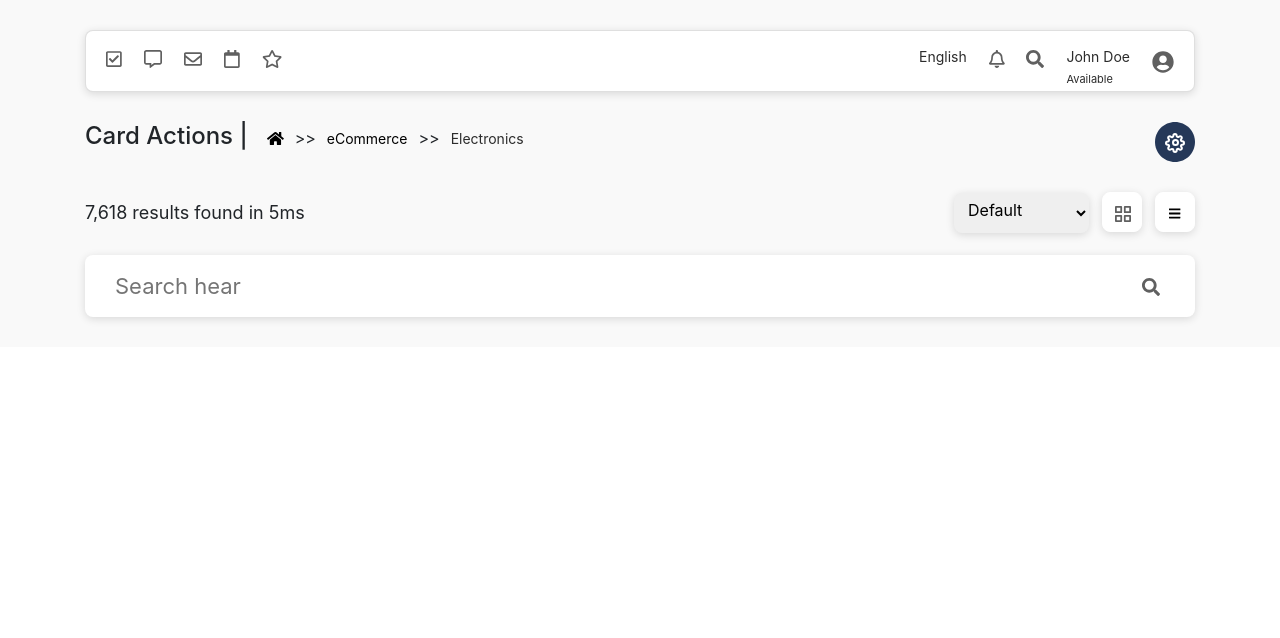
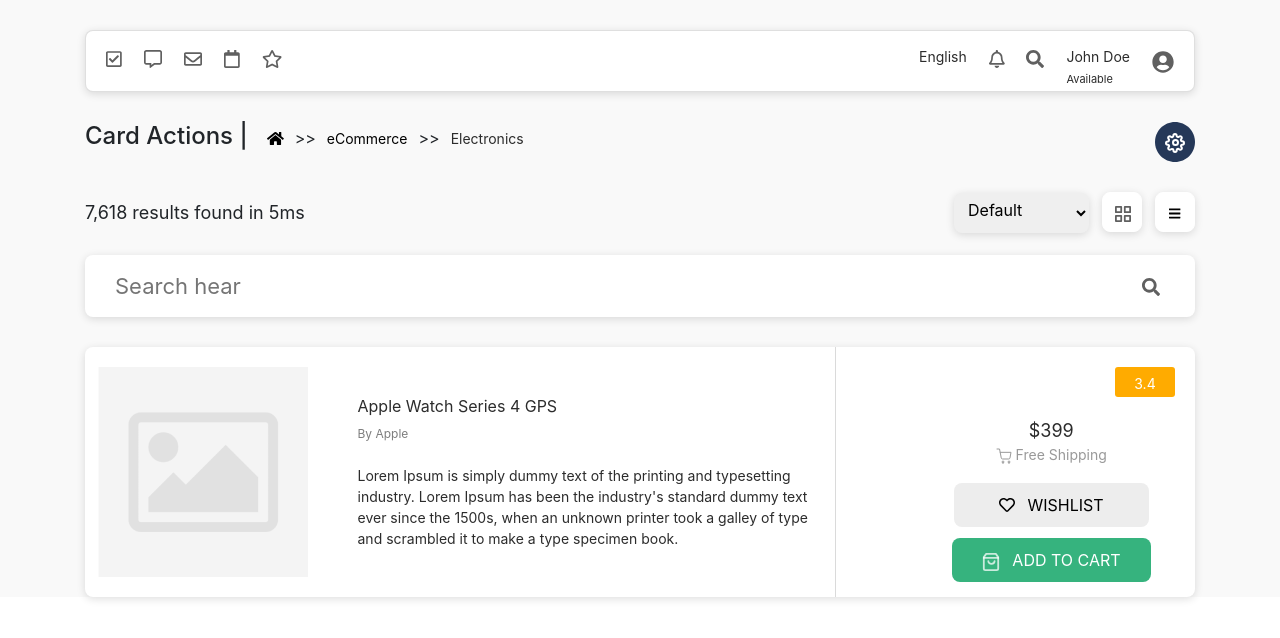
Before and after one commit to guiamado/front-end-layout, a React (Create React App) app in the folder frontend/: page / in a window 1280 px wide. Shown: the top 638 px of the page. Built offline with nearby package versions, Linux system fonts and the light colour scheme.

Commit message:
[ADD] Adicionando componente de Produto

```diff
--- /dev/null
+++ b/frontend/src/assets/images/icons/ShoppingBag.tsx
@@ -0,0 +1,39 @@
+import React, { CSSProperties } from 'react';
+
+type Props = {
+  style?: CSSProperties;
+  fill?: string;
+  width?: string | number;
+  className?: string;
+  viewBox?: string;
+};
+
+const SVG: React.FC<Props> = ({
+  style = {},
+  fill = 'none',
+  width = '18',
+//   width = '100%',
+  className = '',
+  viewBox = '0 0 18 20',
+}) => (
+  <svg
+    fill={fill}
+    width={width}
+    style={style}
+    height={width}
+    viewBox={viewBox}
+    xmlns="http://www.w3.org/2000/svg"
+    className={`svg-icon ${className || ''}`}
+    xmlnsXlink="http://www.w3.org/1999/xlink"
+  >
+    <g id="Camada_2" data-name="Camada 2">
+      <g id="Layer_2" data-name="Layer 2">
+        <path opacity="0.737212" fillRule="evenodd" clipRule="evenodd" d="M3.66667 1L1 4.6V17.2C1 18.1941 1.79594 19 2.77778 19H15.2222C16.2041 19 17 18.1941 17 17.2V4.6L14.3333 1H3.66667Z" stroke="white" strokeWidth="2" strokeLinecap="round" strokeLinejoin="round"/>
+        <path opacity="0.737212" d="M1 5.5H17" stroke="white" strokeWidth="2" strokeLinecap="round" strokeLinejoin="round"/>
+        <path opacity="0.737212" d="M13 9C13 10.6569 11.433 12 9.5 12C7.567 12 6 10.6569 6 9" stroke="white" strokeWidth="2" strokeLinecap="round" strokeLinejoin="round"/>
+      </g>
+    </g>
+  </svg>
+);
+
+export default SVG;
--- /dev/null
+++ b/frontend/src/assets/images/icons/ShoppingCart.tsx
@@ -0,0 +1,39 @@
+import React, { CSSProperties } from 'react';
+
+type Props = {
+  style?: CSSProperties;
+  fill?: string;
+  width?: string | number;
+  className?: string;
+  viewBox?: string;
+};
+
+const SVG: React.FC<Props> = ({
+  style = {},
+  fill = 'none',
+  width = '16',
+//   width = '100%',
+  className = '',
+  viewBox = '0 0 16 16',
+}) => (
+  <svg
+    fill={fill}
+    width={width}
+    style={style}
+    height={width}
+    viewBox={viewBox}
+    xmlns="http://www.w3.org/2000/svg"
+    className={`svg-icon ${className || ''}`}
+    xmlnsXlink="http://www.w3.org/1999/xlink"
+  >
+    <g id="Camada_2" data-name="Camada 2">
+      <g id="Layer_2" data-name="Layer 2">
+        <path fillRule="evenodd" clipRule="evenodd" d="M7 15C7.55228 15 8 14.5523 8 14C8 13.4477 7.55228 13 7 13C6.44772 13 6 13.4477 6 14C6 14.5523 6.44772 15 7 15Z" stroke="#999999" strokeLinecap="round" strokeLinejoin="round"/>
+        <path fillRule="evenodd" clipRule="evenodd" d="M13 15C13.5523 15 14 14.5523 14 14C14 13.4477 13.5523 13 13 13C12.4477 13 12 13.4477 12 14C12 14.5523 12.4477 15 13 15Z" stroke="#999999" strokeLinecap="round" strokeLinejoin="round"/>
+        <path d="M1 1H3.54545L5.25091 9.92645C5.37101 10.5599 5.90724 11.0121 6.52364 10.9998H12.7091C13.3255 11.0121 13.8617 10.5599 13.9818 9.92645L15 4.33325H4.18182" stroke="#999999" strokeLinecap="round" strokeLinejoin="round"/>
+      </g>
+    </g>
+  </svg>
+);
+
+export default SVG;
--- a/frontend/src/assets/scss/helpers/variables.scss
+++ b/frontend/src/assets/scss/helpers/variables.scss
@@ -1,3 +1,6 @@
 $corBlue600: #0052cc !default;
 $corRed500:#FF000A !default;
 $corDark900: #091e42 !default;
+$corLight0: #FFFFFF !default;
+$corYellow500: #FFAB00 !default;
+$corGreen500: #36B37E !default;
--- a/frontend/src/assets/scss/products-list/products-list.scss
+++ b/frontend/src/assets/scss/products-list/products-list.scss
@@ -1,4 +1,9 @@
 #ProductsList {
+    .results {
+        @media (max-width: 769px) {
+            text-align: center;
+        }
+    }
     .btnProduct  {
         height: 40px;
         width: 40px;
@@ -34,6 +39,9 @@
 
     .productActions {
         text-align: right;
+        @media (max-width: 769px) {
+            text-align: center;
+        }
     }
 
     .prependIcon {
@@ -59,4 +67,117 @@
             box-shadow: 0px 2px 8px rgba(0, 0, 0, 0.135216);
         }
     }
+    .product {
+        border: unset;
+        box-shadow: 0px 2px 8px rgba(0, 0, 0, 0.135216);
+        border-radius: 8px;
+        .card-body {
+            padding: 0 20px 0 10px;
+            img {
+                padding: 20px 0;
+            }
+        }
+    }
+
+    .product-image {
+        @media (max-width: 769px) {
+            text-align: center;
+        }
+    }
+
+    .verticalDivider {
+        position: absolute;
+        // margin: 0px 5px 0px 5px;
+        border-left: 1px solid #DADADA;
+        height: 100%;
+    }
+    .product-text {
+        align-self: center;
+        padding: 20px 0;
+        color: #2C2C2C;
+        @media (max-width: 769px) {
+            text-align: center;
+            padding: 0 10px;
+        }
+        .product-title {
+            font-size: 16px;
+            margin-bottom: 7px;
+        }
+        .product-category {
+            color: #7E7E7E;
+            font-size: 12px;
+            margin-bottom: 22px;
+        }
+        .product-desc {
+            font-size: 14px;
+        }
+    }
+
+    .product-rating {
+        text-align: -webkit-right;
+        .card {
+            margin: 20px 0;
+            font-size: 14px;
+            width: 60px;
+            height: 30px;
+            background-color: $corYellow500;
+            border-radius: 3px;
+            border: unset;
+            .card-body {
+                color: $corLight0;
+                text-align: center;
+                padding: 6px 10px;
+            }
+        }
+    }
+
+    .product-price {
+        color: #2C2C2C;
+        font-size: 18px;
+        text-align: center;
+    }
+
+    .product-shipping {
+        color: #999999;
+        font-size: 14px;
+        text-align: center;
+        margin-bottom: 18px;
+    }
+
+    .btnWishlist {
+        text-align: center;
+        margin-bottom: 11px;
+        .btn {
+            padding: 10px 45px;
+            border: unset;
+            background: #EDEDED;
+            border-radius: 8px;
+            color: #000000;
+            &:hover {
+                opacity: 0.8;
+                background: $corRed500 !important;
+                color: $corLight0 !important;
+                path {
+                    color: $corLight0 !important;
+                }
+            }
+        }
+    }
+
+    .btnCart {
+        text-align: center;
+        .btn {
+            padding: 10px 30px;
+            border: unset;
+            background: $corGreen500;
+            border-radius: 8px;
+            color: $corLight0;
+            path {
+                color: $corLight0 !important;
+            }
+            &:hover {
+                opacity: 0.8;
+            }
+        }
+    }
 }
--- /dev/null
+++ b/frontend/src/components/products-list/Product.tsx
@@ -0,0 +1,75 @@
+import React, { useState } from 'react';
+import { Row, Col, Button, Card } from 'react-bootstrap';
+import { FontAwesomeIcon } from "@fortawesome/react-fontawesome";
+import { faStar, faHeart } from "@fortawesome/free-regular-svg-icons";
+import { faHeart as faHeartSolid } from "@fortawesome/free-solid-svg-icons";
+import ShoppingCart from 'assets/images/icons/ShoppingCart';
+import ShoppingBag from 'assets/images/icons/ShoppingBag';
+import ImageNotFound from 'assets/images/image-not-found.png';
+
+const Home: React.FC = () => {
+    const [isWishlist, setIsWishlist] = useState<boolean>(false);
+
+    return (<Card className="product">
+        <Card.Body>
+            <Row>
+                <Col lg="3" xs="12" className="product-image">
+                    <img src={ImageNotFound} alt=""/>
+                </Col>
+                <Col className="product-text" lg="5" xs="12">
+                    <div className="product-title">
+                        Apple Watch Series 4 GPS
+                    </div>
+                    <div className="product-category">
+                        By Apple
+                    </div>
+                    <div className="product-desc">
+                        Lorem Ipsum is simply dummy text of the printing and
+                        typesetting industry. Lorem Ipsum has been the industry's
+                        standard dummy text ever since the 1500s, when an unknown
+                        printer took a galley of type and scrambled it to make
+                        a type specimen book.
+                    </div>
+                </Col>
+                <Col lg="1">
+                    <div className="verticalDivider"></div>
+                </Col>
+                <Col lg="3" xs="12">
+                    <div className="product-rating">
+                        <Card>
+                            <Card.Body>
+                                3.4 <FontAwesomeIcon icon={faStar} color="#FFFFFF"/>
+                            </Card.Body>
+                        </Card>
+                    </div>
+                    <div className="product-price">
+                        $399
+                    </div>
+                    <div className="product-shipping">
+                        <ShoppingCart />{' '}Free Shipping
+                    </div>
+                    <div className="btnWishlist">
+                        <Button onClick={() => setIsWishlist(!isWishlist)}>
+                            {isWishlist ? (
+                                <FontAwesomeIcon icon={faHeartSolid} color="#FF000A" style={{ marginRight: 8 }} />
+                            ): (
+                                <FontAwesomeIcon icon={faHeart} color="#000000" style={{ marginRight: 8 }} />
+                            )}
+                            {' '}
+                            WISHLIST
+                        </Button>
+                    </div>
+                    <div className="btnCart">
+                        <Button>
+                            <ShoppingBag style={{ marginRight: 8 }} />
+                            {' '}
+                            ADD TO CART
+                        </Button>
+                    </div>
+                </Col>
+            </Row>
+        </Card.Body>
+    </Card>);
+}
+
+export default Home;
--- a/frontend/src/components/products-list/ProductsList.tsx
+++ b/frontend/src/components/products-list/ProductsList.tsx
@@ -3,6 +3,7 @@
 import { FontAwesomeIcon } from "@fortawesome/react-fontawesome";
 import { faBars, faSearch } from "@fortawesome/free-solid-svg-icons";
 import Grid from 'assets/images/icons/Grid';
+import Product from './Product';
 
 type SelectOptions = {
     value: string;
@@ -24,17 +25,17 @@
     return (<Row id="ProductsList">
         <Col lg="12">
             <Row style={{ alignItems: 'center', marginBottom: 22}}>
-                <Col lg="6">
+                <Col lg="6" xs="12" className="results">
                     <span style={{ fontSize: 18 }}>
                         7,618 results found in 5ms
                     </span>
                 </Col>
-                <Col lg="6" className="productActions">
-                    <select name="selectProducts" id="selectProducts">
-                        <option value="" selected>Default</option>
+                <Col lg="6" xs="12" className="productActions">
+                    <select name="selectProducts" id="selectProducts" defaultValue="default">
+                        <option value="default">Default</option>
                         {selectOptions.map(el => {
                             return (
-                                <option value={el.value}>{el.name}</option>
+                                <option value={el.value} key={`option_${el.name}`}>{el.name}</option>
                             )
                         })}
                     </select>
@@ -57,6 +58,9 @@
                 </span>
             </div>
         </Col>
+        <Col lg="12">
+            <Product />
+        </Col>
     </Row>);
 }
 
```
